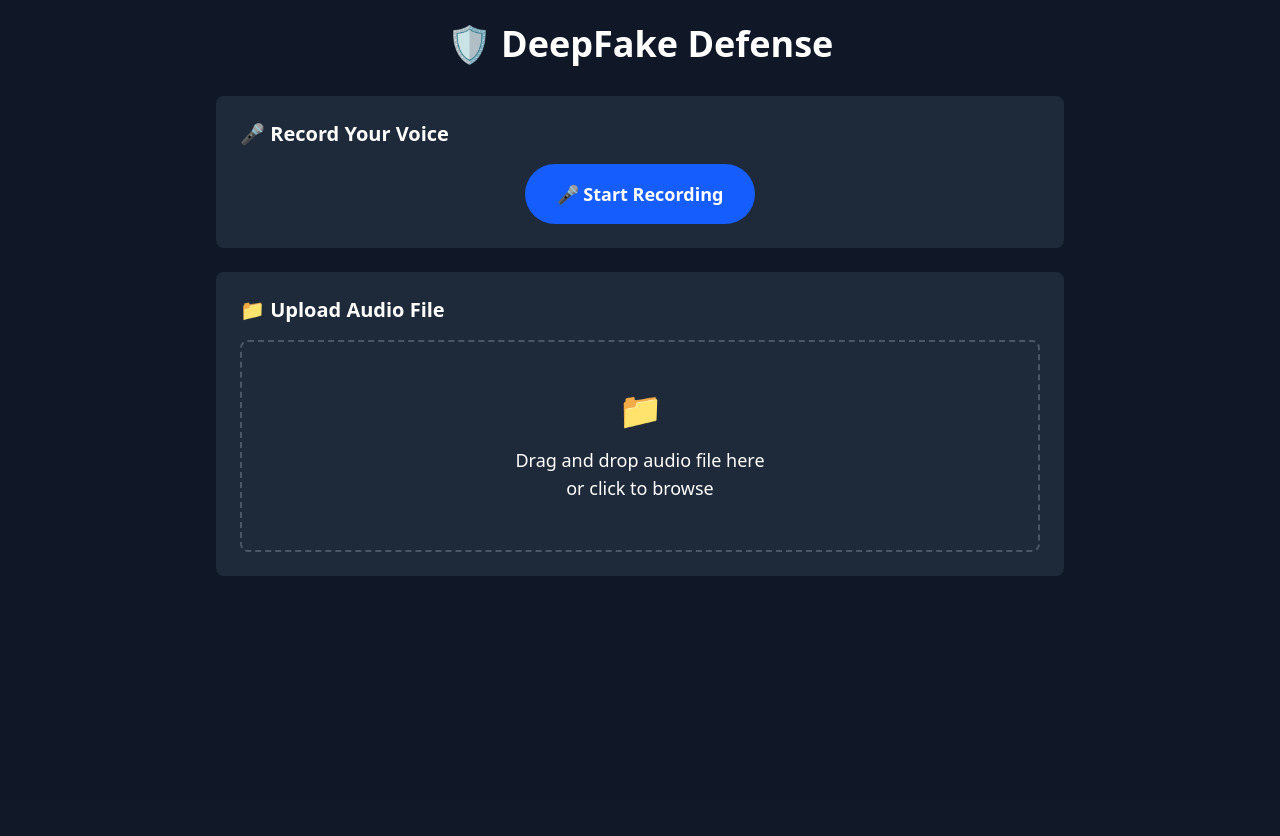
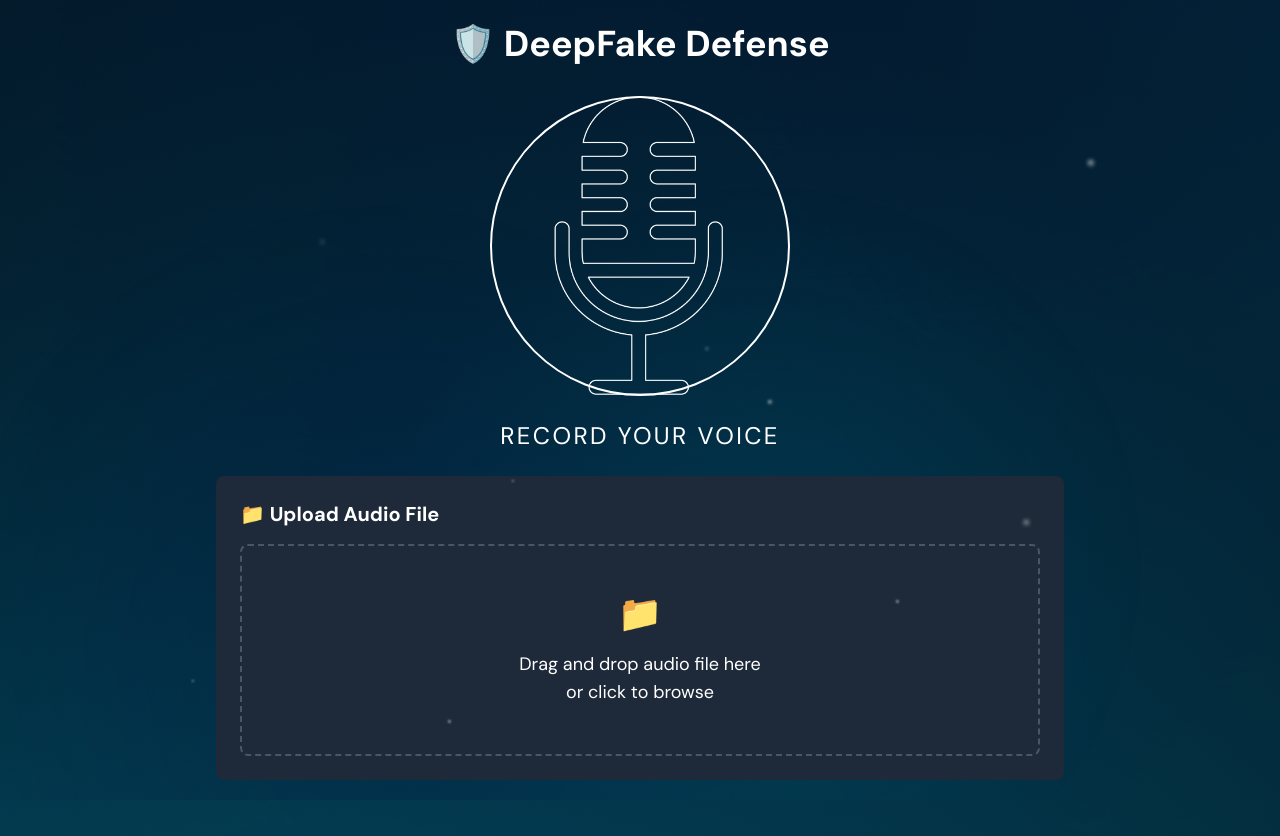
Before and after one commit to CalvinPrajogo/madhacks2025, a React (Vite) app in the folder deepfake-defense-frontend/: page / in a window 1280 px wide. Before the commit the page ends 800 px from the top, so only its background shows below. Built offline with nearby package versions, Linux system fonts and the light colour scheme.

Commit message:
ui updates

```diff
--- a/deepfake-defense-frontend/index.html
+++ b/deepfake-defense-frontend/index.html
@@ -4,6 +4,9 @@
     <meta charset="UTF-8" />
     <link rel="icon" type="image/svg+xml" href="/vite.svg" />
     <meta name="viewport" content="width=device-width, initial-scale=1.0" />
+    <link rel="preconnect" href="https://fonts.googleapis.com">
+    <link rel="preconnect" href="https://fonts.gstatic.com" crossorigin>
+    <link href="https://fonts.googleapis.com/css2?family=DM+Sans:ital,opsz,wght@0,9..40,100..1000;1,9..40,100..1000&display=swap" rel="stylesheet">
     <title>deepfake-defense-frontend</title>
   </head>
   <body>
--- a/deepfake-defense-frontend/src/App.jsx
+++ b/deepfake-defense-frontend/src/App.jsx
@@ -4,7 +4,11 @@ import "./index.css";
 
 function App() {
   return (
-    <div className="min-h-screen bg-gray-900">
+    <div className="min-h-screen">
+      {/* Floating bubbles */}
+      {[...Array(10)].map((_, i) => (
+        <div key={i} className="bubble" />
+      ))}
       <DeepfakeDetector />
     </div>
   );
--- a/deepfake-defense-frontend/src/components/VoiceRecorder.jsx
+++ b/deepfake-defense-frontend/src/components/VoiceRecorder.jsx
@@ -1,4 +1,5 @@
 import { useState, useRef } from "react";
+import microphoneIcon from "../assets/microphone_2px.png";
 
 export default function VoiceRecorder({ onRecordingComplete }) {
   const [isRecording, setIsRecording] = useState(false);
@@ -71,31 +72,44 @@ export default function VoiceRecorder({ onRecordingComplete }) {
   };
 
   return (
-    <div className="bg-gray-800 p-6 rounded-lg">
-      <h3 className="text-xl font-bold mb-4">🎤 Record Your Voice</h3>
-
-      <div className="flex flex-col items-center gap-4">
+    <div className="flex flex-col items-center gap-6">
       <button
         onClick={isRecording ? stopRecording : startRecording}
-          className={`px-8 py-4 rounded-full text-lg font-bold transition-all ${
-            isRecording
-              ? "bg-red-600 hover:bg-red-700 animate-pulse"
-              : "bg-blue-600 hover:bg-blue-700"
+        className={`relative flex items-center justify-center transition-all ${
+          isRecording ? "animate-pulse" : ""
         }`}
+        style={{ width: "300px", height: "300px" }}
       >
-          {isRecording ? "⏹ Stop Recording" : "🎤 Start Recording"}
+        {/* Outer circle */}
+        <div
+          className={`absolute inset-0 rounded-full border-2 transition-colors ${
+            isRecording ? "border-red-500" : "border-white"
+          }`}
+        />
+
+        {/* Microphone Icon */}
+        <img
+          src={microphoneIcon}
+          alt="Microphone"
+          className={`transition-opacity ${isRecording ? "opacity-80" : "opacity-100"}`}
+        />
       </button>
 
+      <p className="text-2xl uppercase tracking-widest font-dm-sans">
+        {isRecording ? "Recording..." : "Record Your Voice"}
+      </p>
+
       {isRecording && (
-          <div className="text-2xl font-mono">{formatTime(recordingTime)}</div>
+        <div className="text-xl font-mono text-gray-300">
+          {formatTime(recordingTime)}
+        </div>
       )}
 
       {audioURL && (
-          <div className="w-full">
+        <div className="w-full max-w-md">
           <audio src={audioURL} controls className="w-full" />
         </div>
       )}
     </div>
-    </div>
   );
 }
--- a/deepfake-defense-frontend/src/index.css
+++ b/deepfake-defense-frontend/src/index.css
@@ -1,8 +1,118 @@
 @import "tailwindcss";
+
+@keyframes rotate {
+  0% {
+    transform: rotate(0deg);
+  }
+  100% {
+    transform: rotate(360deg);
+  }
+}
+
+@keyframes pulse {
+  0%,
+  100% {
+    opacity: 1;
+  }
+  50% {
+    opacity: 0.8;
+  }
+}
+
+@keyframes float-1 {
+  0%, 100% { transform: translate(0, 0); opacity: 0.4; }
+  25% { transform: translate(15px, -25vh); opacity: 0.6; }
+  50% { transform: translate(-10px, -50vh); opacity: 0.5; }
+  75% { transform: translate(20px, -75vh); opacity: 0.6; }
+}
+
+@keyframes float-2 {
+  0%, 100% { transform: translate(0, 0); opacity: 0.3; }
+  33% { transform: translate(-20px, -30vh); opacity: 0.5; }
+  66% { transform: translate(15px, -65vh); opacity: 0.4; }
+}
+
+@keyframes float-3 {
+  0%, 100% { transform: translate(0, 0); opacity: 0.5; }
+  20% { transform: translate(10px, -20vh); opacity: 0.6; }
+  60% { transform: translate(-15px, -55vh); opacity: 0.5; }
+  80% { transform: translate(8px, -80vh); opacity: 0.4; }
+}
+
+.bubble {
+  position: fixed;
+  background: radial-gradient(circle at 30% 30%, rgba(255, 255, 255, 0.8), rgba(255, 255, 255, 0.2));
+  border-radius: 50%;
+  pointer-events: none;
+  z-index: 0;
+}
+
+.bubble:nth-child(1) { left: 10%; top: 10%; width: 3px; height: 3px; animation: float-1 40s ease-in-out infinite; animation-delay: 0s; filter: blur(1px); }
+.bubble:nth-child(2) { left: 25%; top: 30%; width: 5px; height: 5px; animation: float-2 50s ease-in-out infinite; animation-delay: 5s; filter: blur(2px); }
+.bubble:nth-child(3) { left: 40%; top: 60%; width: 2px; height: 2px; animation: float-3 45s ease-in-out infinite; animation-delay: 10s; filter: blur(1px); }
+.bubble:nth-child(4) { left: 55%; top: 45%; width: 4px; height: 4px; animation: float-1 55s ease-in-out infinite; animation-delay: 3s; filter: blur(1.5px); }
+.bubble:nth-child(5) { left: 70%; top: 75%; width: 3px; height: 3px; animation: float-2 42s ease-in-out infinite; animation-delay: 15s; filter: blur(1px); }
+.bubble:nth-child(6) { left: 85%; top: 20%; width: 6px; height: 6px; animation: float-3 60s ease-in-out infinite; animation-delay: 8s; filter: blur(2px); }
+.bubble:nth-child(7) { left: 15%; top: 85%; width: 2px; height: 2px; animation: float-1 48s ease-in-out infinite; animation-delay: 20s; filter: blur(1px); }
+.bubble:nth-child(8) { left: 60%; top: 50%; width: 4px; height: 4px; animation: float-2 52s ease-in-out infinite; animation-delay: 12s; filter: blur(1.5px); }
+.bubble:nth-child(9) { left: 35%; top: 90%; width: 3px; height: 3px; animation: float-3 44s ease-in-out infinite; animation-delay: 7s; filter: blur(1px); }
+.bubble:nth-child(10) { left: 80%; top: 65%; width: 5px; height: 5px; animation: float-1 58s ease-in-out infinite; animation-delay: 18s; filter: blur(2px); }
 
 body {
   margin: 0;
-  background-color: #111827;
+  background: #040f16;
   color: white;
   min-height: 100vh;
+  font-family: "DM Sans", sans-serif;
+  position: relative;
+  overflow-x: hidden;
 }
+
+body::before {
+  content: "";
+  position: fixed;
+  top: -100%;
+  left: -100%;
+  width: 300%;
+  height: 300%;
+  background: radial-gradient(
+      circle at 20% 50%,
+      rgba(0, 18, 66, 0.5) 0%,
+      transparent 50%
+    ),
+    radial-gradient(
+      circle at 80% 80%,
+      rgba(0, 148, 198, 0.4) 0%,
+      transparent 50%
+    ),
+    radial-gradient(
+      circle at 40% 20%,
+      rgba(0, 94, 124, 0.3) 0%,
+      transparent 50%
+    ),
+    radial-gradient(
+      circle at 90% 30%,
+      rgba(0, 148, 198, 0.35) 0%,
+      transparent 50%
+    );
+  animation: rotate 20s linear infinite;
+  z-index: -1;
+}
+
+body::after {
+  content: "";
+  position: fixed;
+  inset: 0;
+  background: radial-gradient(
+      circle at 60% 70%,
+      rgba(0, 94, 124, 0.3) 0%,
+      transparent 40%
+    ),
+    radial-gradient(
+      circle at 30% 80%,
+      rgba(0, 18, 66, 0.4) 0%,
+      transparent 40%
+    );
+  animation: pulse 8s ease-in-out infinite;
+  z-index: -1;
+}
```
Also changed, not shown: deepfake-defense-frontend/src/assets/microphone_2px.png (added). Lines whose indentation alone changed are shown as unchanged.
